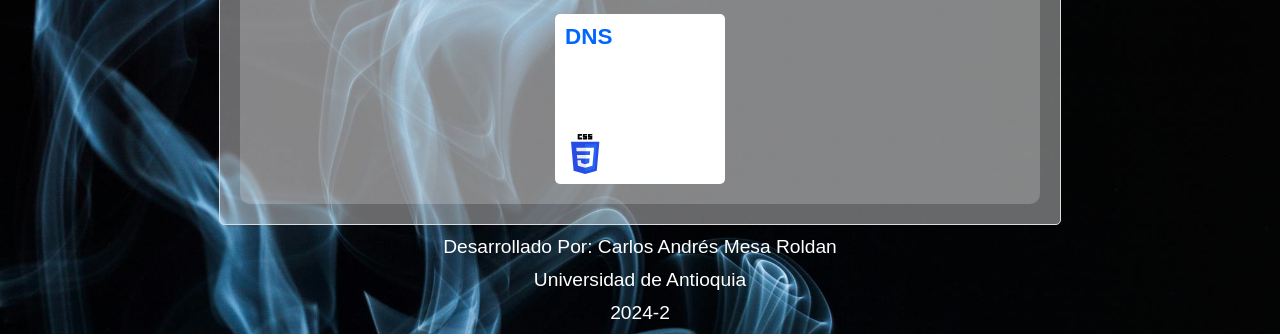
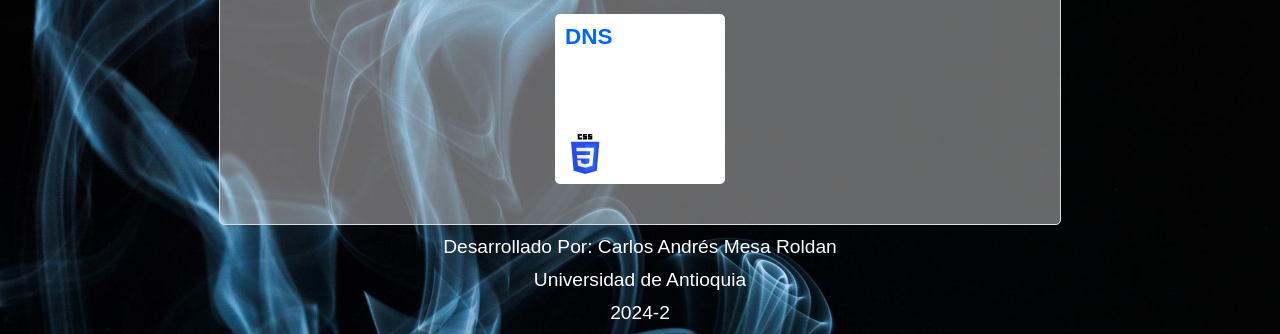
Before and after one commit to cmesaroldan/parcial_1-DesWeb, a plain HTML site: page index.html in a window 1280 px wide. Shown: the part 600-934 px from the top of the page. Drawn offline with Linux system fonts and the light colour scheme.

Commit message:
Modificando el contenedor mayor de los div en el main

```diff
--- a/style.css
+++ b/style.css
@@ -193,3 +193,8 @@ body:not(:has(:target)) #pestana1 {
     color: white;       /* Color del texto */
     line-height: 1.2;   /* Reducción del espacio entre líneas */
 }
+
+.grid-container {
+    background-color: rgba(255, 255, 255, 0); /* Fondo completamente transparente */
+    border: none; /* Elimina cualquier borde si es necesario */
+}
```
Also changed, not shown: index.html (line endings or trailing spaces).
